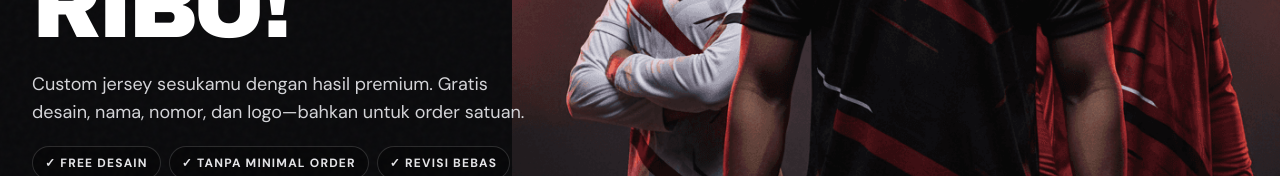
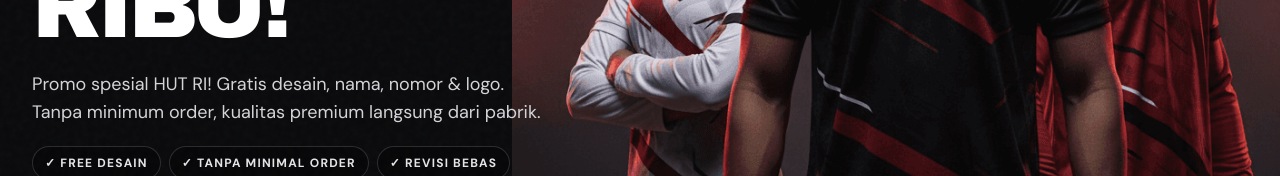
Before and after one commit to ersetdigital-sudo/tntsport, a Next.js app: page /promo-bulan-ini in a window 1280 px wide. Shown: the part 546-722 px from the top of the page. Built offline with nearby package versions, Linux system fonts and the light colour scheme; no server answers; the database is empty; a web font is replaced by a local one.

Commit message:
feat(promo): update hero subheadline to HUT RI promo copy

```diff
--- a/app/promo-bulan-ini/page.tsx
+++ b/app/promo-bulan-ini/page.tsx
@@ -181,8 +181,7 @@ export default async function PromoBulanIniPage() {
                 <br />cuma 50 ribu!
               </h1>
               <p className="mt-6 max-w-lg text-base leading-relaxed text-zinc-300 sm:text-lg">
-                Custom jersey sesukamu dengan hasil premium. Gratis desain, nama, nomor, dan logo—bahkan
-                untuk order satuan.
+                Promo spesial HUT RI! Gratis desain, nama, nomor &amp; logo. Tanpa minimum order, kualitas premium langsung dari pabrik.
               </p>
               <div className="mt-5 flex flex-wrap gap-2 text-[10px] font-bold uppercase tracking-[.1em] text-zinc-200 sm:text-xs">
                 <span className="rounded-full border border-white/15 bg-black/30 px-3 py-2">✓ Free desain</span>
```
